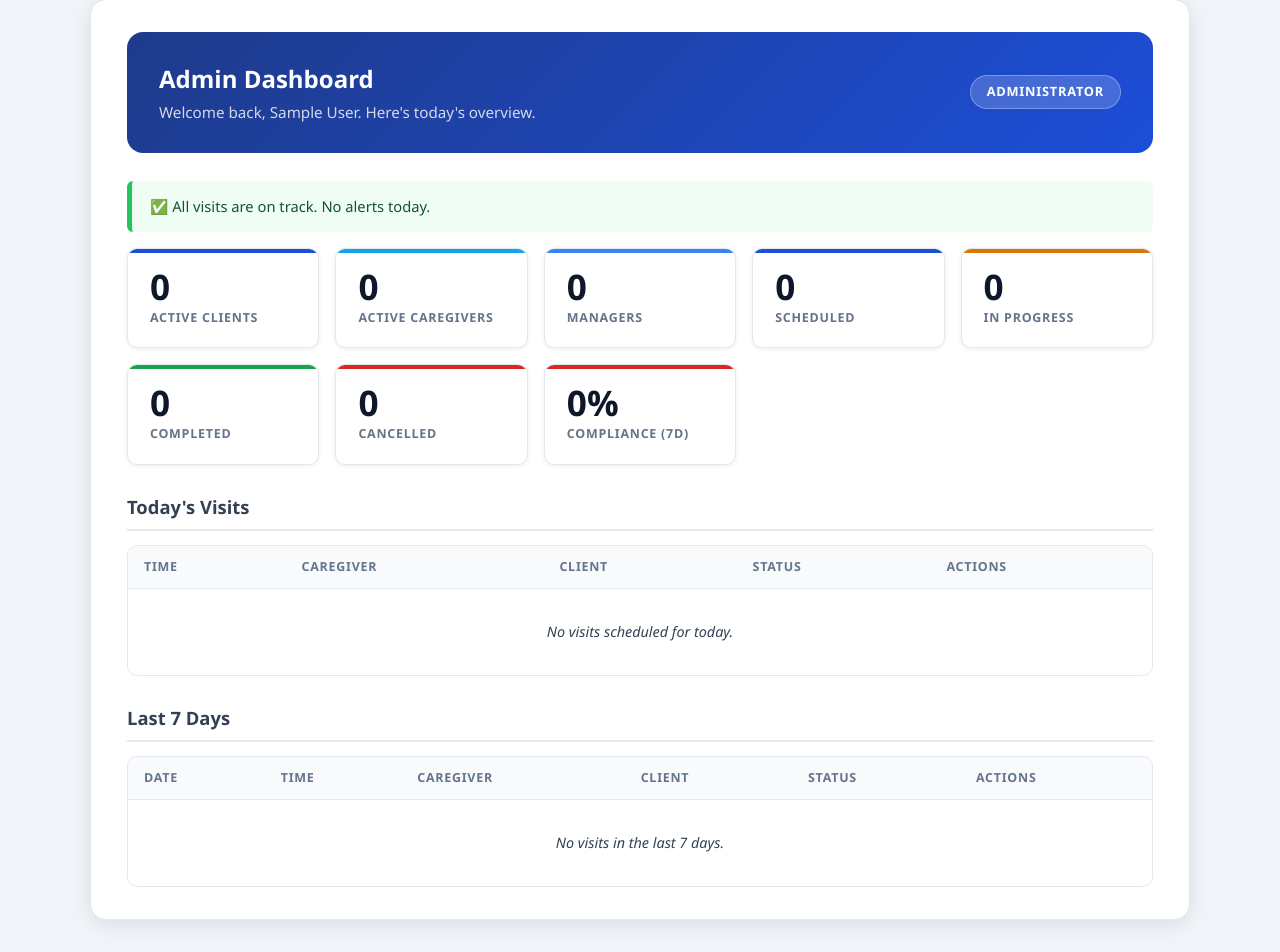
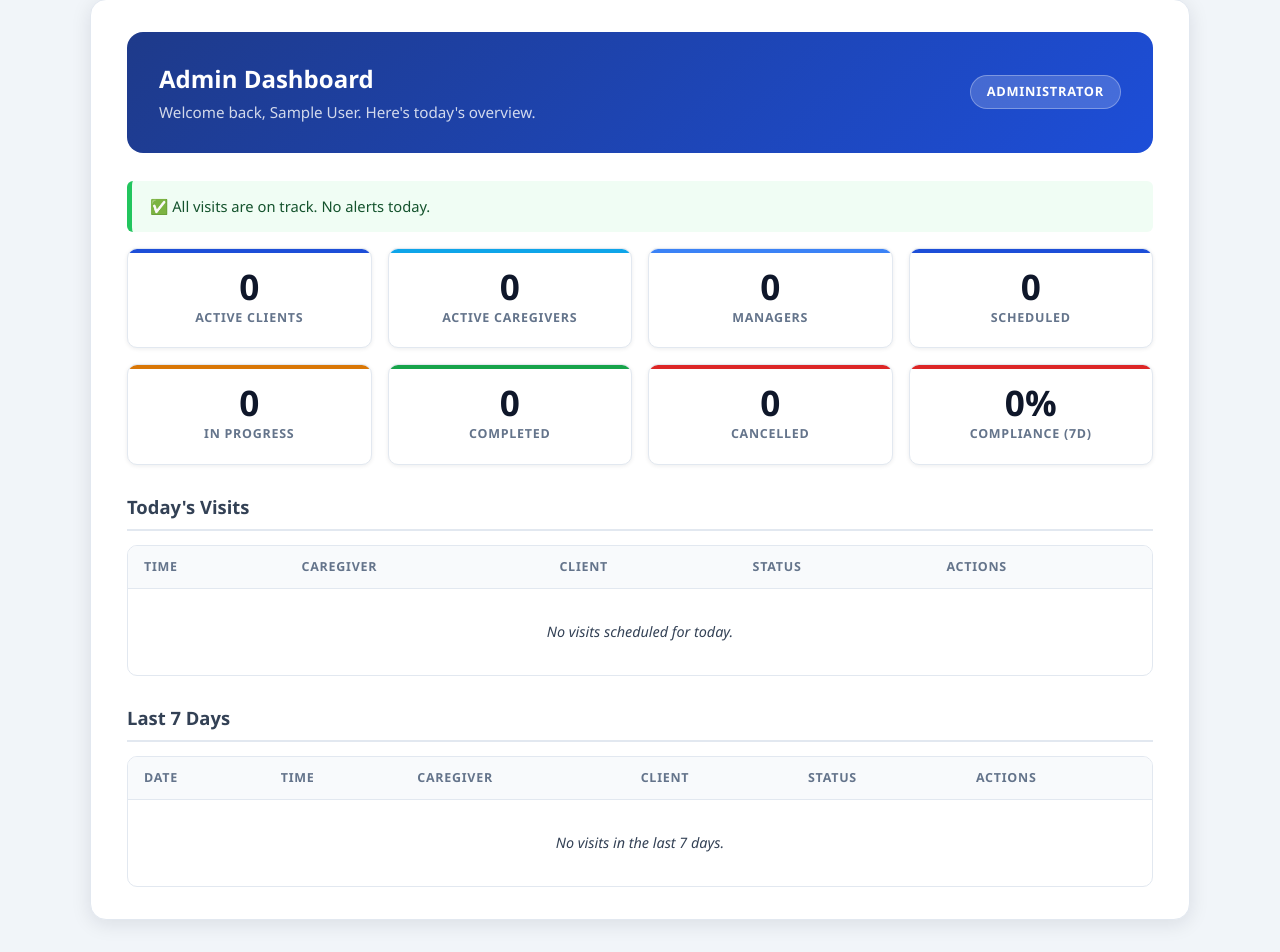
Before and after one commit to HlengiweNcube/hvcs, a Django app: page /accounts/admin-dashboard/ in a window 1280 px wide. Shown: the part 97-1049 px from the top of the page. Run offline with Django 5.2, Linux system fonts and the light colour scheme; the visitor is signed in with stand-in values (Sample User, id 1); data comes from the database, SQL or seed files in the repository.

Commit message:
style: stat grid 4 columns (2 rows of 4), centered text

```diff
--- a/accounts/static/accounts/styles.css
+++ b/accounts/static/accounts/styles.css
@@ -319,9 +319,10 @@ body {
    ===================================================================== */
 .stat-grid {
     display: grid;
-    grid-template-columns: repeat(auto-fit, minmax(160px, 1fr));
+    grid-template-columns: repeat(4, 1fr);
     gap: 16px;
     margin-bottom: 28px;
+    justify-items: center;
 }
 
 .stat-card {
@@ -335,6 +336,8 @@ body {
     box-shadow: var(--shadow-sm);
     position: relative;
     overflow: hidden;
+    width: 100%;
+    text-align: center;
 }
 
 .stat-card::before {
```
